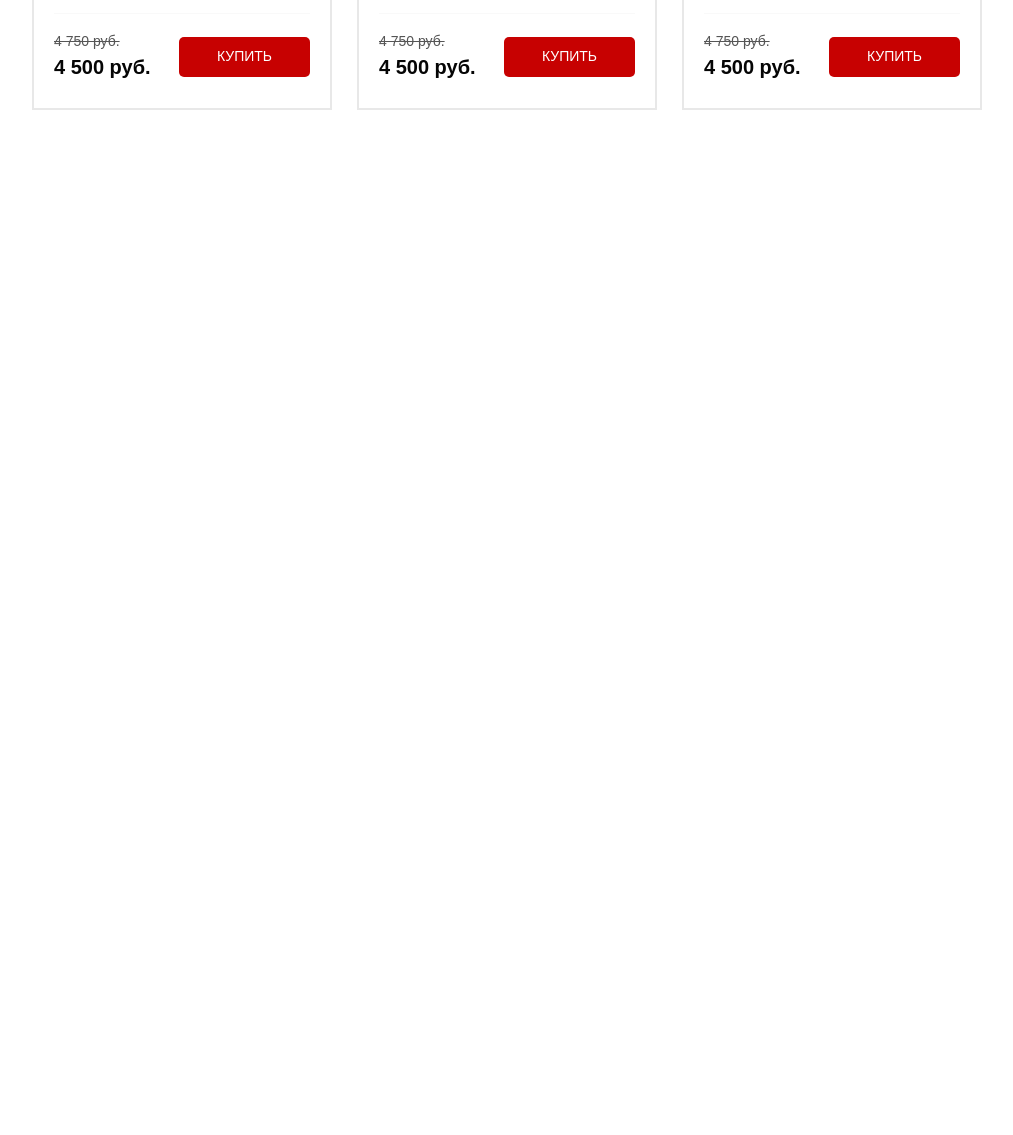
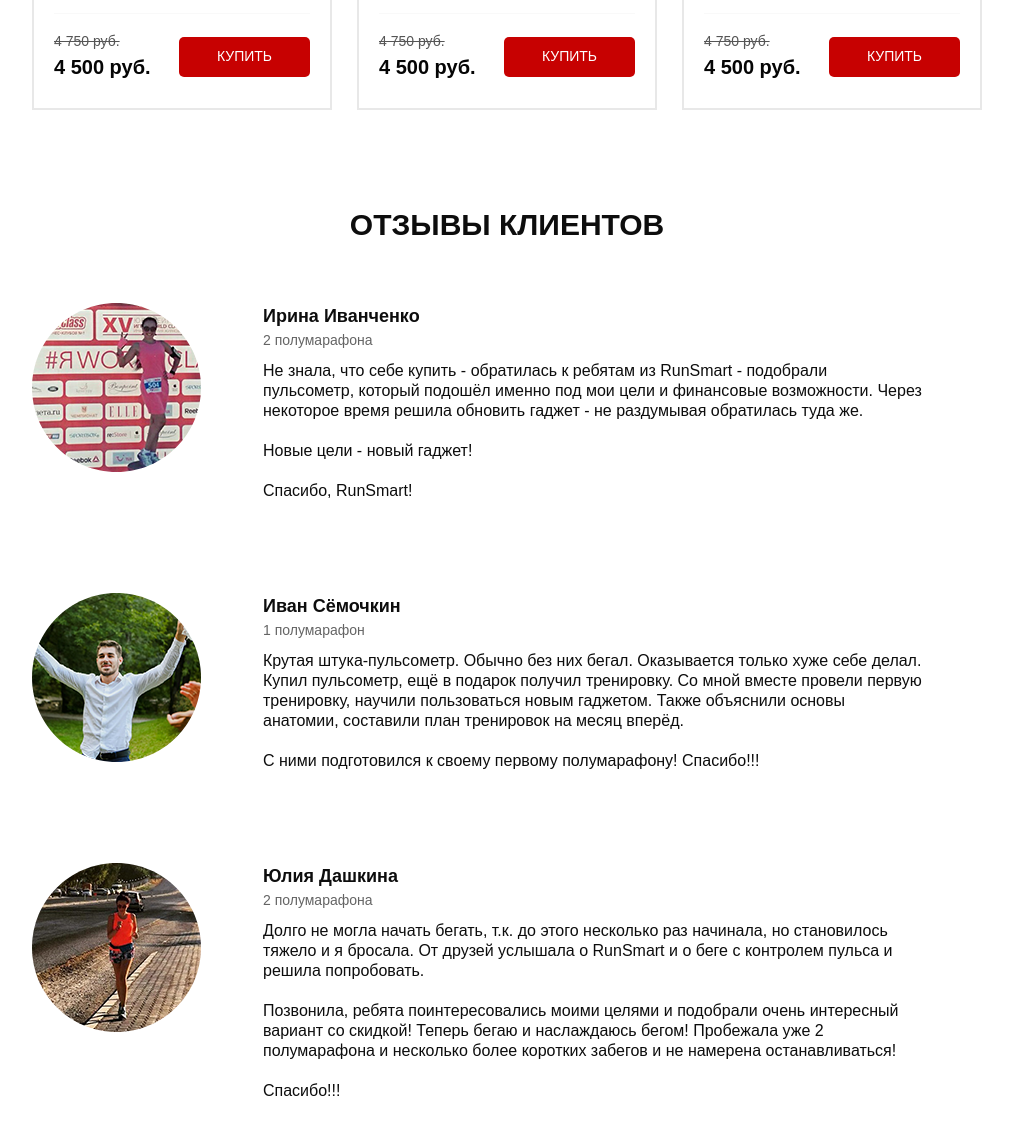
Before and after one commit to Raigon28/Pulse, a website: page src/index.html in a window 1280 px wide. Shown: the part 3676-4811 px from the top of the page, without its empty margins (133-1146 px from the left). Before the commit the page ends 3909 px from the top, so only its background shows below. Drawn offline with nearby package versions, Linux system fonts and the light colour scheme.

Commit message:
add a sixth section

```diff
--- a/src/index.html
+++ b/src/index.html
@@ -337,6 +337,54 @@
 			</div>
 		</div>
 	</section>
+	<section class="feed">
+		<div class="container">
+			<h2 class="title">Отзывы клиентов</h2>
+			<div class="feed__item">
+				<img src="img/feed-1.png" alt="Ирина Иванченко" class="feed__img">
+				<div class="feed__text">
+					<div class="feed__subtitle">Ирина Иванченко</div>
+					<div class="feed__count">2 полумарафона</div>
+					<div class="feed__descr">
+						Не знала, что себе купить - обратилась к ребятам из RunSmart - подобрали пульсометр, который подошёл именно под мои цели и финансовые возможности.
+                    	Через некоторое время решила обновить гаджет - не раздумывая обратилась туда же.
+                    	<br><br>
+                    	Новые цели - новый гаджет!
+                    	<br><br>
+                    	Спасибо, RunSmart!
+					</div>
+				</div>
+			</div>
+			<div class="feed__item">
+				<img src="img/feed-2.png" alt="Иван Сёмочкин" class="feed__img">
+				<div class="feed__text">
+					<div class="feed__subtitle">Иван Сёмочкин</div>
+					<div class="feed__count">1 полумарафон</div>
+					<div class="feed__descr">
+						Крутая штука-пульсометр. Обычно без них бегал. Оказывается только хуже себе делал.
+						Купил пульсометр, ещё в подарок получил тренировку. Со мной вместе провели первую тренировку, научили пользоваться новым гаджетом.
+						Также объяснили основы анатомии, составили план тренировок на месяц вперёд.
+						<br><br>
+						С ними подготовился к своему первому полумарафону! Спасибо!!!
+					</div>
+				</div>
+			</div>
+			<div class="feed__item">
+				<img src="img/feed-3.png" alt="Юлия Дашкина" class="feed__img">
+				<div class="feed__text">
+					<div class="feed__subtitle">Юлия Дашкина</div>
+					<div class="feed__count">2 полумарафона</div>
+					<div class="feed__descr">
+						Долго не могла начать бегать, т.к. до этого несколько раз начинала, но становилось тяжело и я бросала. От друзей услышала о RunSmart и о беге с контролем пульса и решила попробовать.
+						<br><br>
+						Позвонила, ребята поинтересовались моими целями и подобрали очень интересный вариант со скидкой! Теперь бегаю и наслаждаюсь бегом! Пробежала уже 2 полумарафона и несколько более коротких забегов и не намерена останавливаться!
+						<br><br>
+						Спасибо!!!
+					</div>
+				</div>
+			</div>
+		</div>
+	</section>
 
 	<script type="text/javascript" src="https://code.jquery.com/jquery-1.11.0.min.js"></script>
 	<script type="text/javascript" src="https://code.jquery.com/jquery-migrate-1.2.1.min.js"></script>
--- a/src/sass/blocks/_catalog.scss
+++ b/src/sass/blocks/_catalog.scss
@@ -1,5 +1,5 @@
 .catalog {
-    padding-bottom: 103px;
+    padding-bottom: 77px;
 
     &__tabs {
         list-style-type: none;
--- /dev/null
+++ b/src/sass/blocks/_feed.scss
@@ -0,0 +1,43 @@
+.feed {
+    padding-bottom: 71px;
+
+    &__item {
+        display: flex;
+        justify-content: space-between;
+        margin-top: 92px;
+
+        &:nth-child(2) {
+            margin-top: 60px;
+        }
+    }
+
+    &__img {
+        width: 169px;
+        height: 169px;
+    }
+
+    &__text {
+        margin-left: 62px;
+        padding-right: 60px;
+    }
+
+    &__subtitle {
+        color: #0d0d0d;
+        font-size: 18px;
+        font-weight: 700;
+    }
+
+    &__count {
+        color: #646464;
+        font-size: 14px;
+        font-weight: 500;
+    }
+
+    &__descr {
+        color: #0d0d0d;
+        font-size: 16px;
+        font-weight: 300;
+        margin-top: 10px;
+        line-height: 20px;
+    }
+}
--- a/src/sass/style.scss
+++ b/src/sass/style.scss
@@ -19,3 +19,4 @@
 @import 'blocks/forms.scss';
 @import 'blocks/carousel.scss';
 @import 'blocks/catalog.scss';
+@import 'blocks/feed.scss';
```
Also changed, not shown: src/css/style.min.css, src/img/feed-1.png (added), src/img/feed-2.png (added), src/img/feed-3.png (added), src/img/review-1.jpg (deleted), src/img/review-2.jpg (deleted), src/img/review-3.jpg (deleted).
